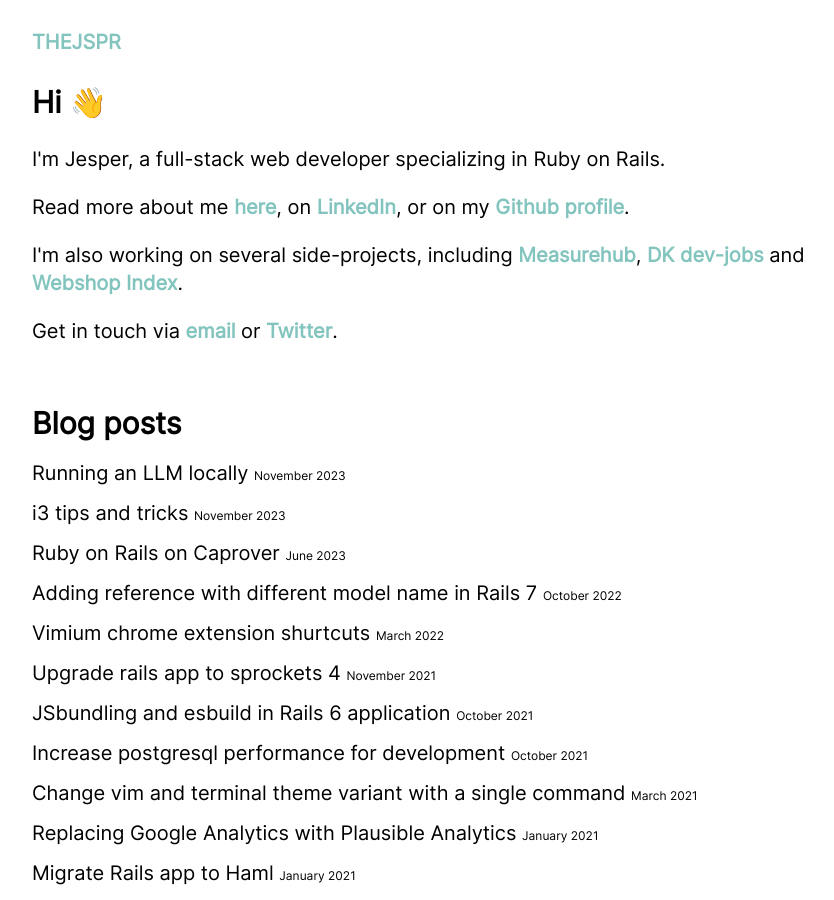
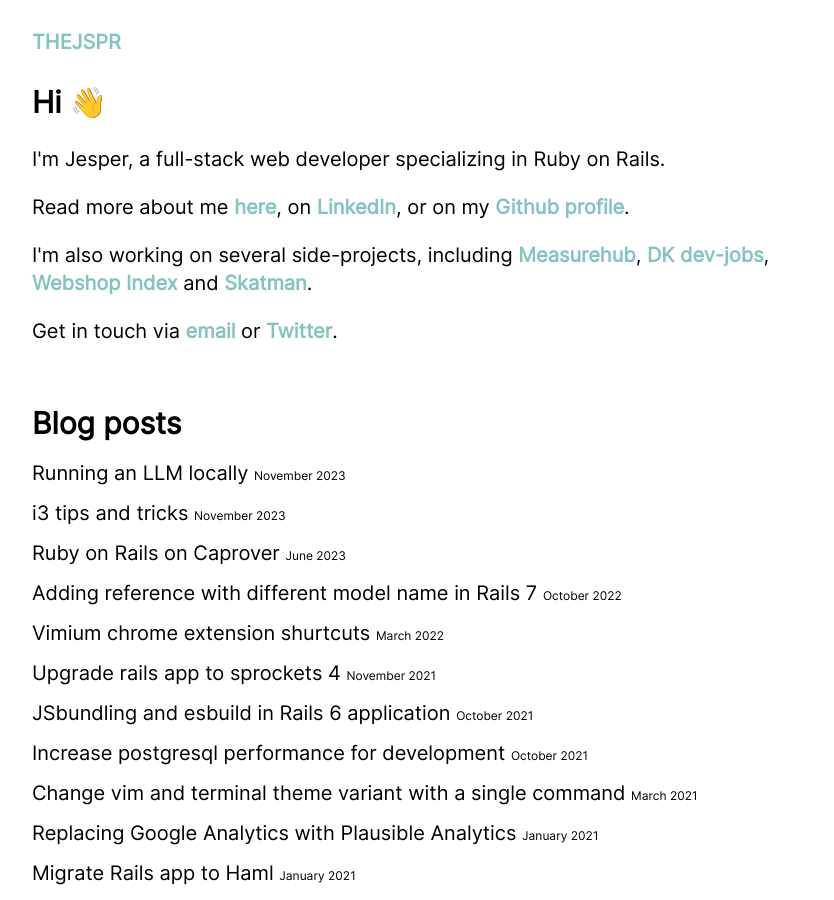
Before and after one commit to thejspr/thejspr.com, a Jekyll site: the page built from index.html, in a window 1280 px wide and 900 px high. Shown: the whole window, without its empty margins (208-1042 px from the left). Built offline with Jekyll 4.4.1, drawn with Linux system fonts in a browser that asks for light colours.

Commit message:
add skatman link

```diff
--- a/index.html
+++ b/index.html
@@ -20,8 +20,9 @@ title: Software entrepreneur
   <p>
     I'm also working on several side-projects, including
     <a href="https://measurehub.co">Measurehub</a>,
-    <a href="https://dkdevjobs.webyard.dk">DK dev-jobs</a> and
-    <a href="https://webshop-index.dk">Webshop Index</a>.
+    <a href="https://dkdevjobs.webyard.dk">DK dev-jobs</a>,
+    <a href="https://webshop-index.dk">Webshop Index</a> and
+    <a href="https://skatman.netlify.com">Skatman</a>.
   </p>
   <p>
     Get in touch via <a href='mailto:thejspr@gmail.com'>email</a>
```
